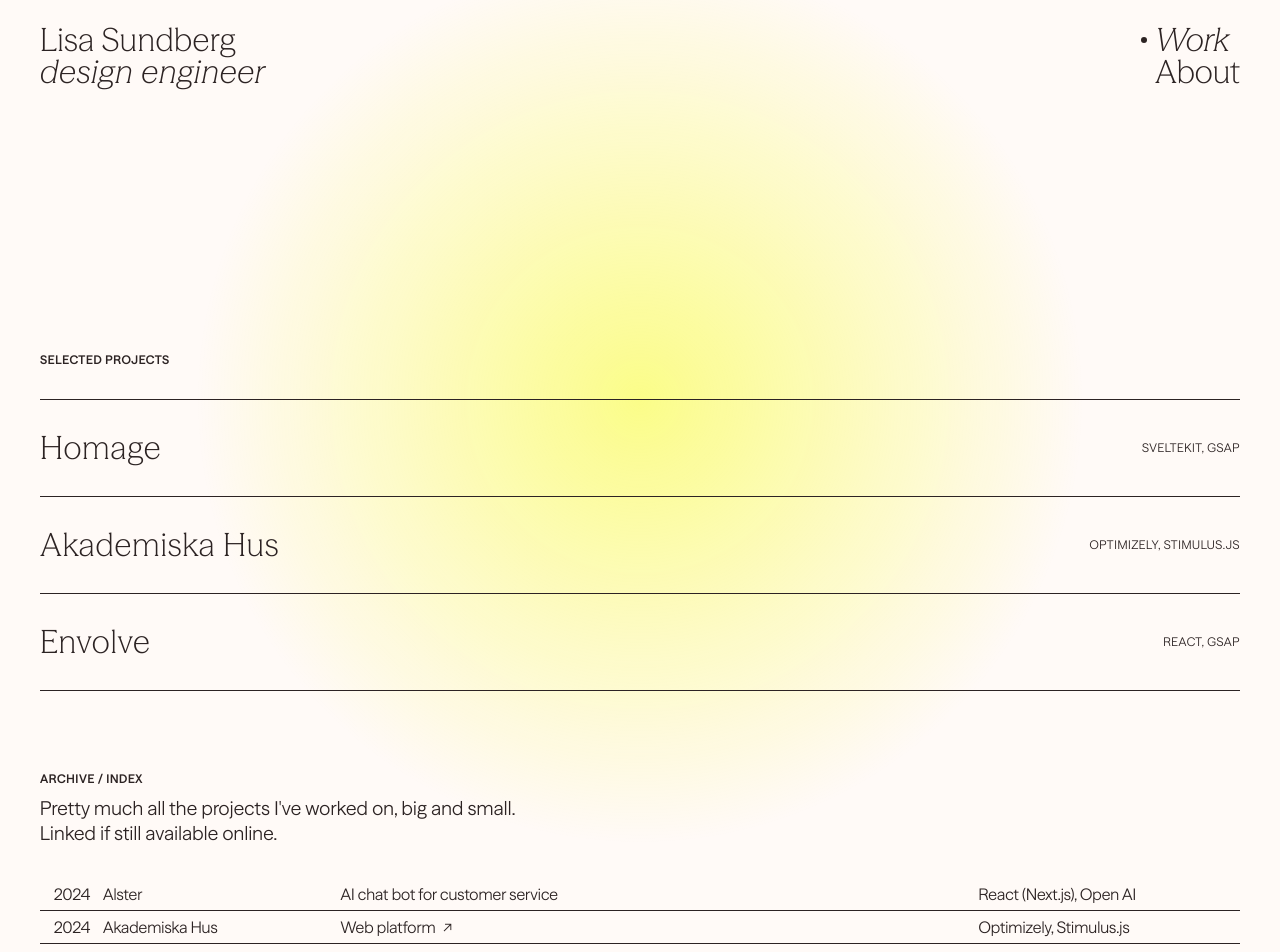
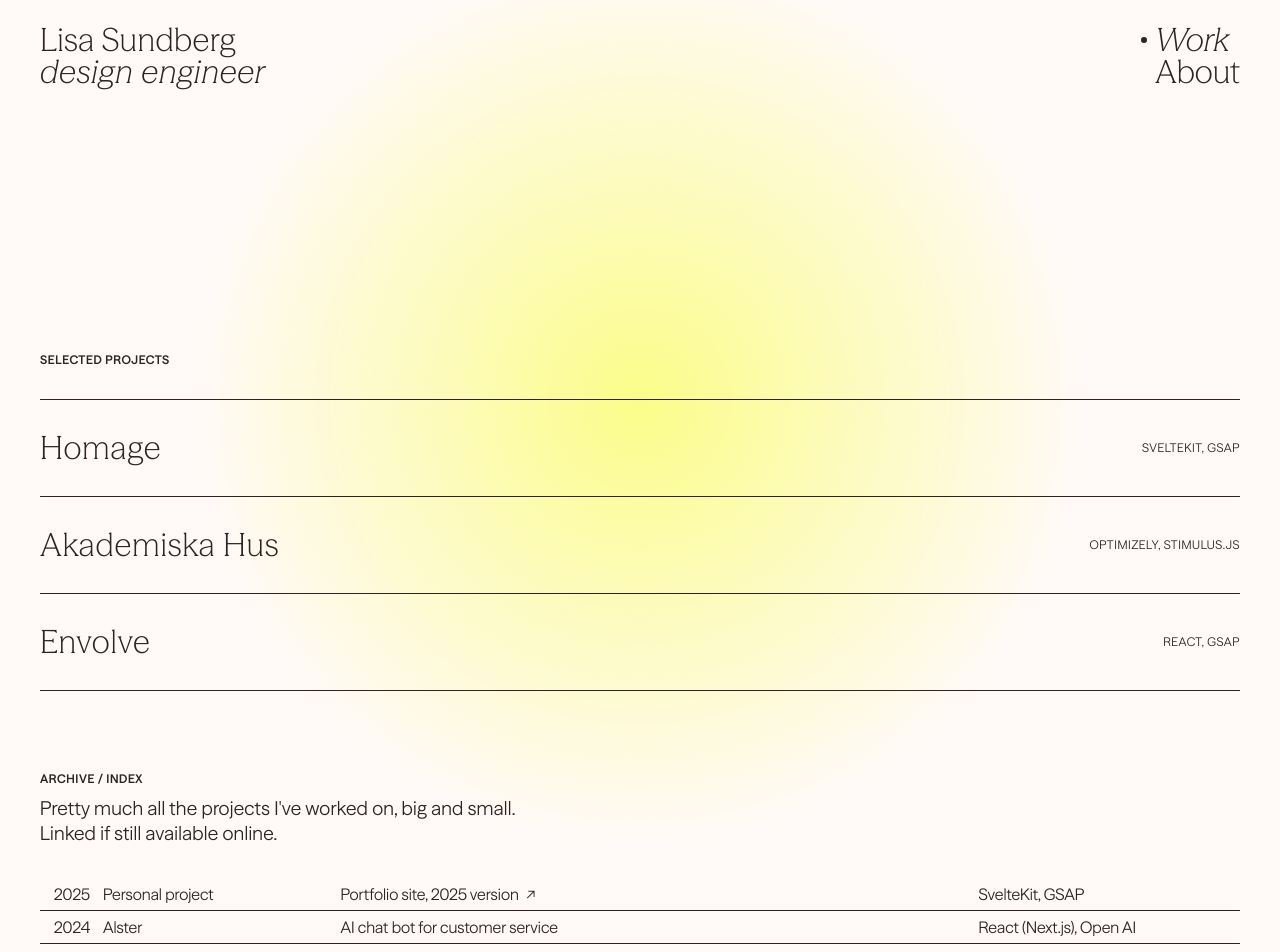
Before and after one commit to lisasundberg/lisa, a SvelteKit app: page /work in a window 1280 px wide. Shown: the top 952 px of the page. Built offline with nearby package versions, Linux system fonts and the light colour scheme.

Commit message:
Add old version of portfolio in work index

```diff
--- a/src/routes/work/+page.svelte
+++ b/src/routes/work/+page.svelte
@@ -38,6 +38,13 @@
 	];
 
 	const experiences = [
+		{
+			year: '2025',
+			client: 'Personal project',
+			description: 'Portfolio site, 2025 version',
+			tech: 'SvelteKit, GSAP',
+			link: 'https://2025.lisasundberg.com'
+		},
 		{
 			year: '2024',
 			client: 'Alster',
```
